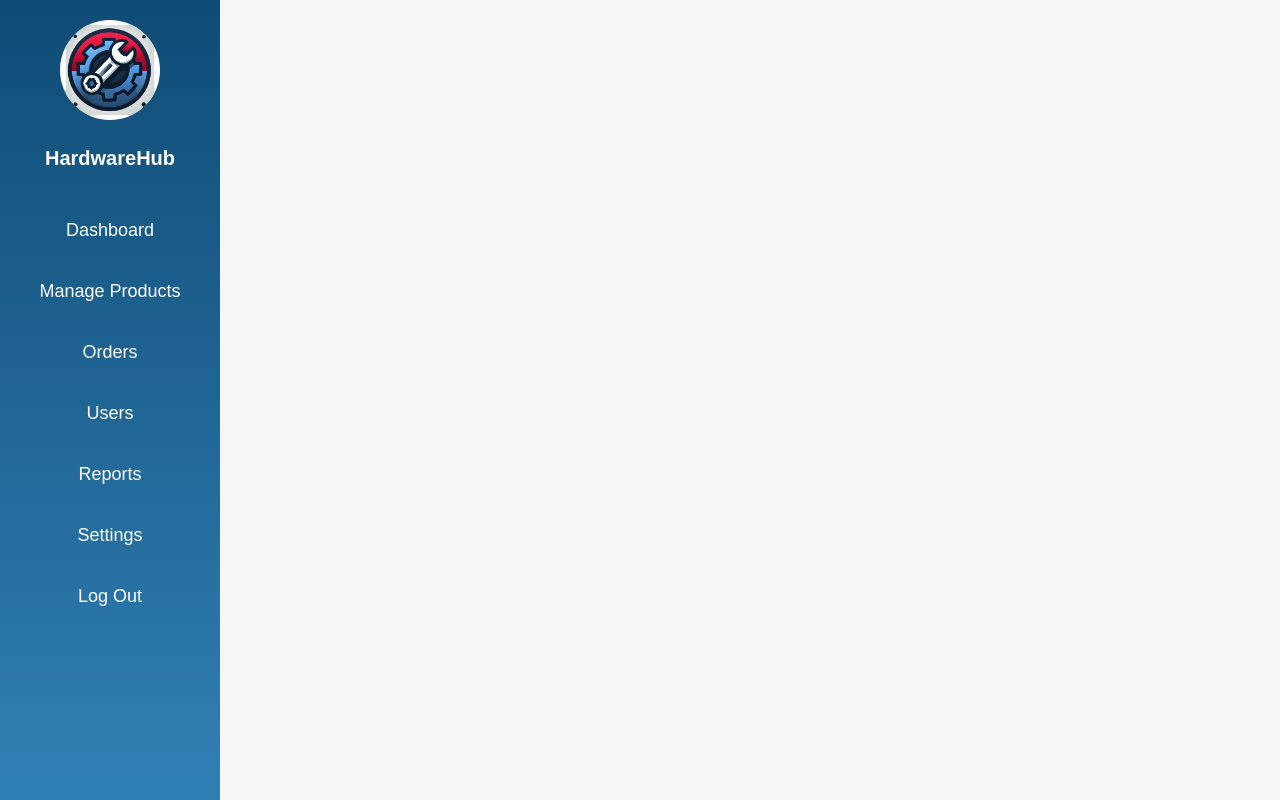
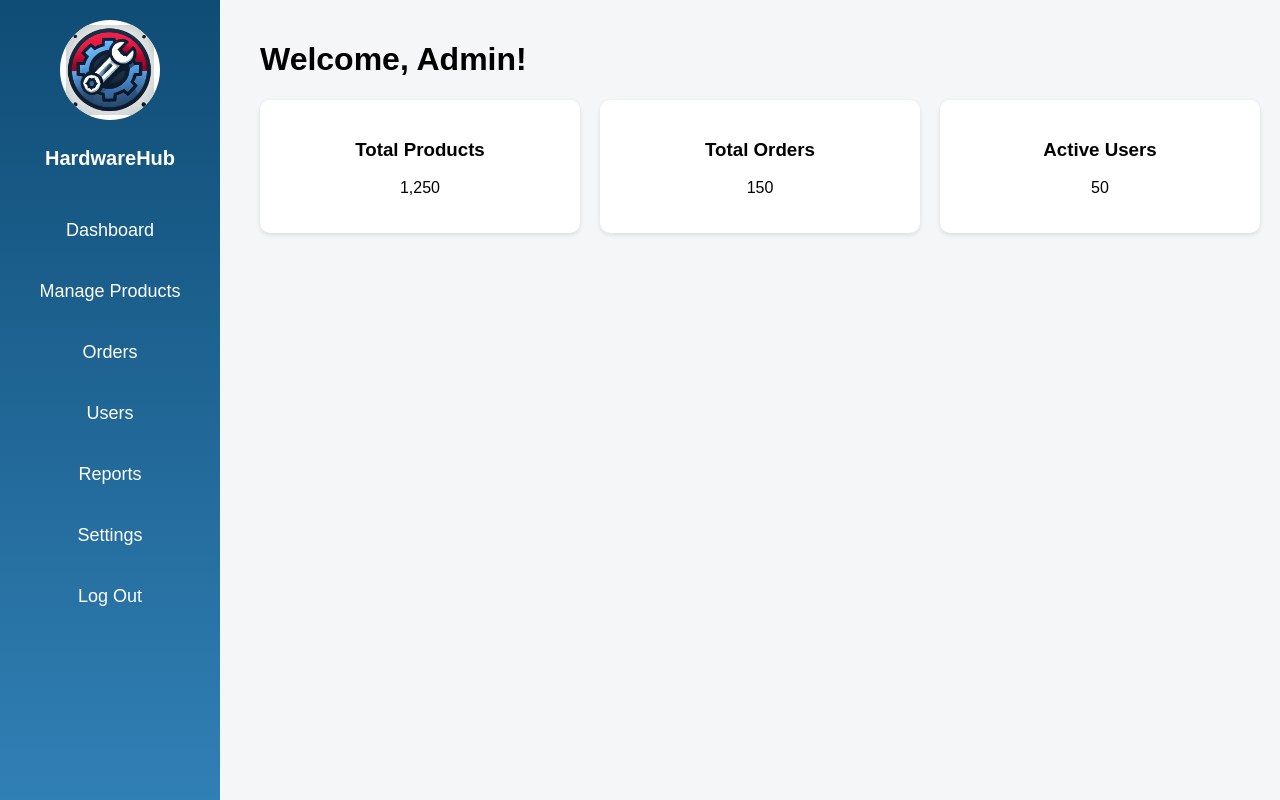
Before and after one commit to CUDORENALOU/IT38A-Enterprise-System, a PHP site: the page made by IT38A_Final-Activity1-0424&282025/dashboard.php in a window 1280 px wide. Run offline with PHP 8.4, Linux system fonts and the light colour scheme.

Commit message:
Added main content

```diff
--- a/IT38A_Final-Activity1-0424&282025/dashboard.php
+++ b/IT38A_Final-Activity1-0424&282025/dashboard.php
@@ -21,5 +21,25 @@
     <a href="#">Log Out</a>
 </div>
 
+<div class="main-content">
+    <h1>Welcome, Admin!</h1>
+
+    <div class="cards">
+        <div class="card">
+            <h3>Total Products</h3>
+            <p>1,250</p>
+        </div>
+        <div class="card">
+            <h3>Total Orders</h3>
+            <p>150</p>
+        </div>
+        <div class="card">
+            <h3>Active Users</h3>
+            <p>50</p>
+        </div>
+    </div>
+</div>
+
+
 </body>
 </html>
--- a/IT38A_Final-Activity1-0424&282025/style.css
+++ b/IT38A_Final-Activity1-0424&282025/style.css
@@ -56,3 +56,23 @@ body {
     border-radius: 10px;
     box-shadow: 0 4px 10px rgba(0,0,0,0.2);
 }
+
+.main-content {
+    margin-left: 240px;
+    padding: 20px;
+}
+
+.cards {
+    display: flex;
+    gap: 20px;
+    margin-bottom: 20px;
+}
+
+.card {
+    background: #fff;
+    padding: 20px;
+    flex: 1;
+    border-radius: 10px;
+    box-shadow: 0 2px 5px rgba(0,0,0,0.1);
+    text-align: center;
+}
```
